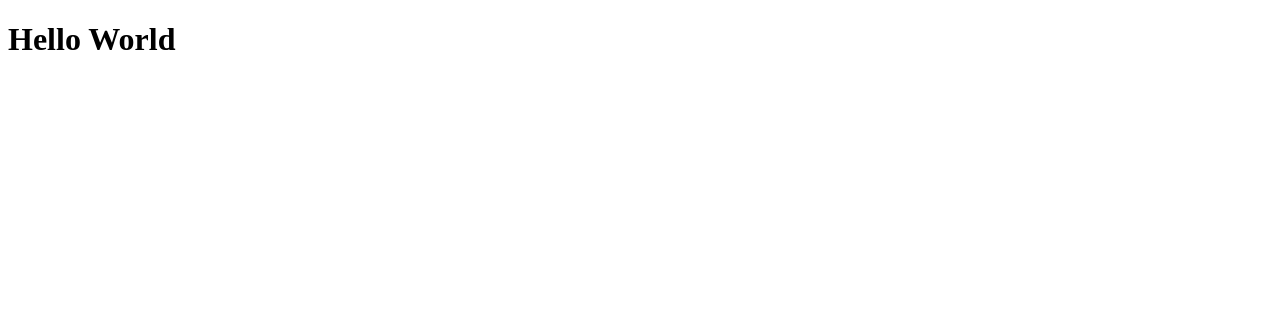
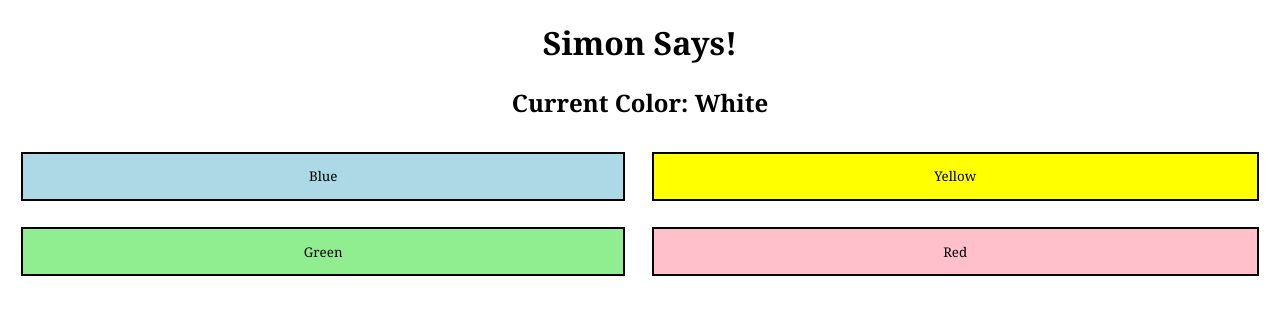
Before and after one commit to fterdal/rxjs-playground, a website built with Parcel: page src/index.html in a window 1280 px wide. Built offline with nearby package versions, Linux system fonts and the light colour scheme.

Commit message:
can change background with buttons

```diff
--- a/src/index.html
+++ b/src/index.html
@@ -1,13 +1,22 @@
 <!DOCTYPE html>
 <html lang="en">
-<head>
-    <meta charset="UTF-8">
-    <meta name="viewport" content="width=device-width, initial-scale=1.0">
+  <head>
+    <meta charset="UTF-8" />
+    <meta name="viewport" content="width=device-width, initial-scale=1.0" />
     <title>Document</title>
     <script defer src="./script.js"></script>
-</head>
-<body>
-    <h1>Hello World</h1>
-
-</body>
+    <link rel="stylesheet" href="./style.css" />
+  </head>
+  <body>
+    <h1>Simon Says!</h1>
+    <h2>Current Color: <span id="current-color">White</span></h2>
+    <div id="btn-container">
+      <button class="btn blue" data-color="blue">Blue</button>
+      <button class="btn yellow" data-color="yellow">Yellow</button>
+      <button class="btn green" data-color="green">Green</button>
+      <button class="btn red" data-color="red">Red</button>
+    </div>
+    <!-- <h2>Past Colors:</h2>
+    <div id="past-colors"></div> -->
+  </body>
 </html>
--- a/src/script.js
+++ b/src/script.js
@@ -0,0 +1,15 @@
+const btnContainer = document.querySelector("#btn-container");
+const blueBtn = document.querySelector(".btn .blue");
+const yellowBtn = document.querySelector(".btn .yellow");
+const greenBtn = document.querySelector(".btn .green");
+const redBtn = document.querySelector(".btn .red");
+const body = document.querySelector("body");
+
+btnContainer.addEventListener("click", function (event) {
+  const color = event.target.dataset.color;
+  console.log(color);
+  if (color) {
+    body.className = "";
+    body.classList.add(color);
+  }
+});
--- /dev/null
+++ b/src/style.css
@@ -0,0 +1,36 @@
+* {
+    font-family: Georgia, 'Times New Roman', Times, serif;
+}
+
+h1,
+h2,
+h3,
+h4 {
+  text-align: center;
+}
+
+#btn-container {
+  display: grid;
+  grid-template-areas:
+    "btn btn"
+    "btn btn";
+}
+
+.btn {
+  margin: 1em;
+  padding: 1em;
+  border: 2px solid black;
+}
+
+.blue {
+  background-color: lightblue;
+}
+.yellow {
+  background-color: yellow;
+}
+.green {
+  background-color: lightgreen;
+}
+.red {
+  background-color: pink;
+}
```
